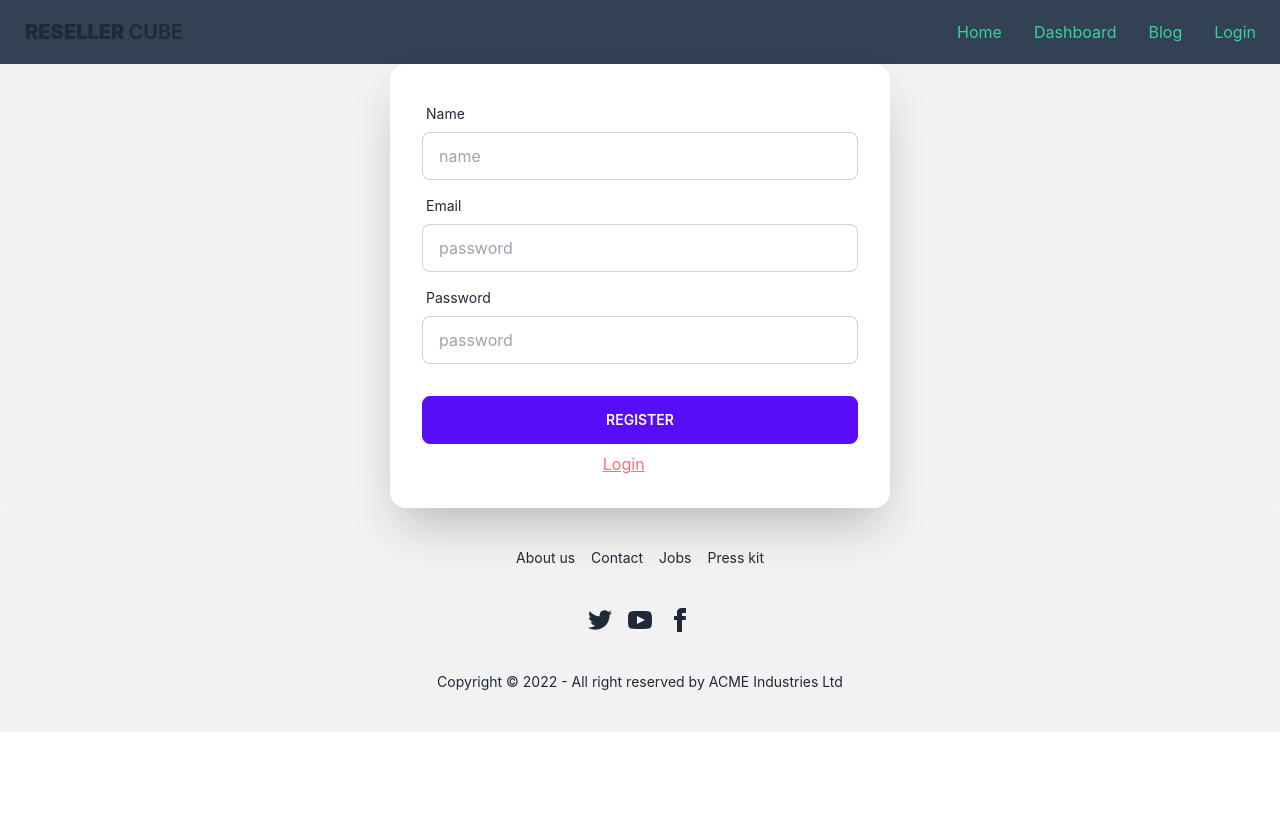
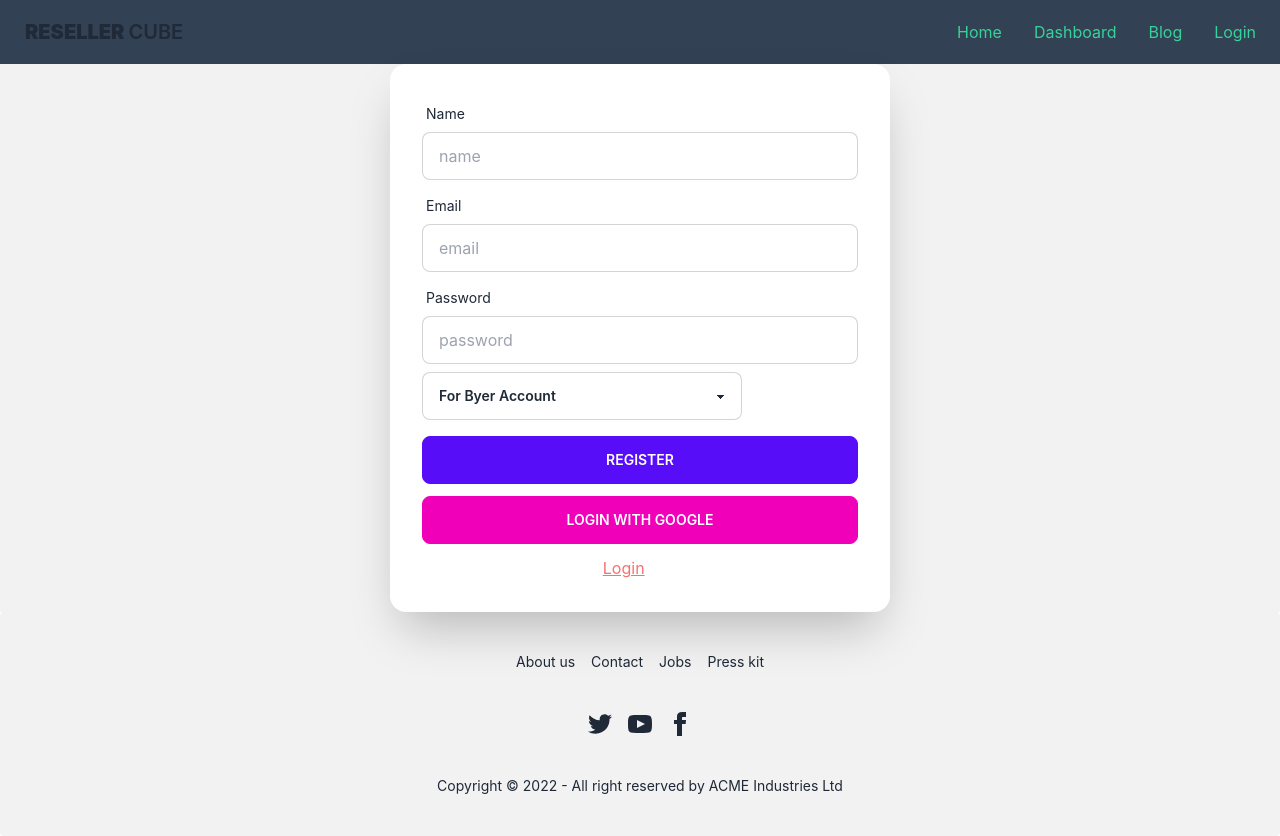
Before and after one commit to joySarkar8/resalleer-cube-client, a React (Create React App) app: page /register in a window 1280 px wide. Before the commit the page ends 800 px from the top, so only its background shows below. Built offline with nearby package versions, Linux system fonts and the light colour scheme; no server answers.

Commit message:
login and register is completed

```diff
--- a/src/Routes/MainRoutes.js
+++ b/src/Routes/MainRoutes.js
@@ -3,7 +3,6 @@ import DashboardLayout from "../layout/DashboardLayout";
 import Main from "../layout/Main";
 import AddProduct from "../pages/Dashbaord/AddProduct";
 import AllSellers from "../pages/Dashbaord/AllSellers";
-import LeftSideNav from "../pages/Dashbaord/LeftSideNav";
 import MyOrders from "../pages/Dashbaord/MyOrders";
 import Home from "../pages/Home/Home";
 import Login from "../pages/Login";
--- a/src/contexts/AuthProvider.js
+++ b/src/contexts/AuthProvider.js
@@ -1,5 +1,5 @@
-import React, { createContext } from 'react';
-import { getAuth } from 'firebase/auth'
+import React, { createContext, useEffect, useState } from 'react';
+import { createUserWithEmailAndPassword, getAuth, onAuthStateChanged, signInWithEmailAndPassword, signInWithPopup, signOut, updateProfile } from 'firebase/auth'
 import app from '../firebase/firebase.config';
 
 
@@ -8,10 +8,50 @@ export const AuthContext = createContext();
 const auth = getAuth(app);
 
 const AuthProvider = ({ children }) => {
+    const [user, setUser] = useState(null);
+    const [loader, setLoader] = useState(true);
 
+    const googleProviderLogin = (provider) => {
+        setLoader(true);
+        return signInWithPopup(auth, provider);
+    };
+
+    const createUser = (email, password) => {
+        setLoader(true);
+        return createUserWithEmailAndPassword(auth, email, password);
+    }
+
+    const login = (email, password) => {
+        return signInWithEmailAndPassword(auth, email, password);
+    }
+
+    const logOut = () => {
+        return signOut(auth);
+    }
+
+    const updateUserProfile = (profile) => {
+        return updateProfile(auth.currentUser, profile)
+    }
+
+    useEffect(() => {
+        const unsubscribe = onAuthStateChanged(auth, currentUser => {
+            setUser(currentUser);
+            setLoader(false)
+        });
+
+        return () => {
+            return unsubscribe();
+        }
+    }, [])
 
     const authInfo = {
-
+        googleProviderLogin,
+        createUser,
+        login,
+        updateUserProfile,
+        user,
+        logOut,
+        loader
     }
     return (
         <AuthContext.Provider value={authInfo}>
--- a/src/pages/Dashbaord/LeftSideNav.js
+++ b/src/pages/Dashbaord/LeftSideNav.js
@@ -6,7 +6,7 @@ const LeftSideNav = () => {
         <div>
             <NavLink className='btn btn-primary w-full mt-4 mb-4' to='/dashboard/my-orders'>My Orders</NavLink>
             <NavLink className='btn btn-primary w-full  mb-4' to='/dashboard/all-sellers'>All Sellers</NavLink>
-            <NavLink className='btn btn-primary w-full mb-4' to='/dashboard/add-product'>My Orders</NavLink>
+            <NavLink className='btn btn-primary w-full mb-4' to='/dashboard/add-product'>Add Product</NavLink>
         </div>
     );
 };
--- a/src/pages/Login.js
+++ b/src/pages/Login.js
@@ -1,7 +1,35 @@
-import React from 'react';
-import { Link } from 'react-router-dom';
+import { GoogleAuthProvider } from 'firebase/auth';
+import React, { useContext, useState } from 'react';
+import toast from 'react-hot-toast';
+import { Link, useLocation, useNavigate } from 'react-router-dom';
+import { AuthContext } from '../contexts/AuthProvider';
 
 const Login = () => {
+    const { googleProviderLogin, login } = useContext(AuthContext);
+    const [loader, setLoader] = useState(false);
+
+    const navigate = useNavigate();
+    const location = useLocation();
+
+    const from = location.state?.from?.pathname || '/';
+
+    const googleProvider = new GoogleAuthProvider();
+
+    const handleGoogleSignIn = () => {
+        setLoader(true);
+        googleProviderLogin(googleProvider)
+            .then(result => {
+                const user = result.user;
+                user && navigate(from, { replace: true })
+                toast.success('Google Login Successfull!')
+                // console.log(user);
+            })
+            .catch(e => {
+                toast.error(e.message);
+                setLoader(false);
+            })
+
+    }
 
     const handleSubmit = (event) => {
         event.preventDefault();
@@ -9,14 +37,26 @@ const Login = () => {
         const form = event.target;
         const email = form.email.value;
         const password = form.password.value;
+        console.log(email, password);
 
-        console.log(email, password);
+        setLoader(true)
+        login(email, password)
+            .then(result => {
+                form.reset();
+                toast.success('Login Successfull!')
+                navigate('/')
+            })
+            .catch(e => {
+                toast.error(e.message);
+                setLoader(false);
+            })
     }
+
 
     return (
         <div className="hero bg-base-200">
             <div className="card flex-shrink-0 shadow-2xl bg-base-100 w-[500px]">
-                <form onSubmit={handleSubmit} className="card-body">
+                <form onSubmit={handleSubmit} className="card-body pb-3">
                     <div className="form-control">
                         <label className="label">
                             <span className="label-text">Email</span>
@@ -29,11 +69,17 @@ const Login = () => {
                         </label>
                         <input name='password' type="password" placeholder="password" className="input input-bordered" />
                     </div>
-                    <div className="form-control mt-6">
-                        <button className="btn btn-primary">Login</button>
+                    <div className="form-control mt-2">
+                        <button className="btn btn-primary">{loader ? <div className=''>
+                            <div style={{ borderTopColor: "transparent" }}
+                                className="w-8 h-8 border-4 border-blue-400 border-dashed rounded-full animate-spin"></div>
+                        </div> : 'Login'}</button>
                     </div>
-                    <p className='text-white'>New member? <Link to='/register' className='underline text-red-400'>Register</Link> here.</p>
                 </form>
+
+                <div className='pl-8 pr-8'><button onClick={handleGoogleSignIn} className="btn btn-secondary w-full">Login with Google</button></div>
+                <p className='text-white mt-3 mb-8 ml-8'>New User Please <Link className='underline text-red-400' to='/register'>Register</Link> here.</p>
+
             </div>
         </div>
     );
--- a/src/pages/Register.js
+++ b/src/pages/Register.js
@@ -1,7 +1,31 @@
-import React from 'react';
-import { Link } from 'react-router-dom';
+import { GoogleAuthProvider } from 'firebase/auth';
+import React, { useContext, useState } from 'react';
+import toast from 'react-hot-toast';
+import { Link, useNavigate } from 'react-router-dom';
+import { AuthContext } from '../contexts/AuthProvider';
 
 const Register = () => {
+    const { googleProviderLogin, createUser, updateUserProfile } = useContext(AuthContext);
+    const [loader, setLoader] = useState(false);
+
+    const navigate = useNavigate();
+
+    const googleProvider = new GoogleAuthProvider();
+
+    const handleGoogleSignIn = () => {
+        setLoader(true);
+        googleProviderLogin(googleProvider)
+            .then(() => {
+                navigate('/')
+                toast.success('Google Login Successfull!')
+            })
+            .catch(e => {
+                toast.error(e.message);
+                setLoader(false);
+            });
+    };
+
+
 
     const handleSubmit = (event) => {
         event.preventDefault();
@@ -10,13 +34,33 @@ const Register = () => {
         const name = form.name.value;
         const email = form.email.value;
         const password = form.password.value;
+        const selection = form.selection.value;
+        console.log(name, email, password, selection);
 
-        console.log(name, email, password);
+        setLoader(true)
+        createUser(email, password)
+            .then(() => {
+                form.reset();
+                handleUpdateProfile(name);
+                navigate('/')
+                toast.success('Create Account Successfull!')
+            })
+            .catch(e => {
+                toast.error(e.message);
+                setLoader(false);
+            })
+    }
+
+    const handleUpdateProfile = (name, photoURL) => {
+        const profile = { displayName: name, photoURL: photoURL }
+        updateUserProfile(profile)
+            .then(() => { })
+            .catch(e => toast.error(e.message))
     }
     return (
         <div className="hero bg-base-200">
             <div className="card flex-shrink-0 shadow-2xl bg-base-100 w-[500px]">
-                <form onSubmit={handleSubmit} className="card-body">
+                <form onSubmit={handleSubmit} className="card-body pb-3">
                     <div className="form-control">
                         <label className="label">
                             <span className="label-text">Name</span>
@@ -27,7 +71,7 @@ const Register = () => {
                         <label className="label">
                             <span className="label-text">Email</span>
                         </label>
-                        <input name='email' type="email" placeholder="password" className="input input-bordered" />
+                        <input name='email' type="email" placeholder="email" className="input input-bordered" />
                     </div>
                     <div className="form-control">
                         <label className="label">
@@ -35,11 +79,21 @@ const Register = () => {
                         </label>
                         <input name='password' type="password" placeholder="password" className="input input-bordered" />
                     </div>
-                    <div className="form-control mt-6">
-                        <button className="btn btn-primary">Register</button>
+                    <select name='selection' className="select select-bordered w-full max-w-xs">
+                        <option defaultValue>For Byer Account</option>
+                        <option>For Seller Account</option>
+                    </select>
+                    <div className="form-control mt-2">
+                        <button className="btn btn-primary">{loader ? <div className=''>
+                            <div style={{ borderTopColor: "transparent" }}
+                                className="w-8 h-8 border-4 border-blue-400 border-dashed rounded-full animate-spin"></div>
+                        </div> : 'Register'}</button>
                     </div>
-                    <p className='text-white'>Allready have account? <Link className='underline text-red-400' to='/login'>Login</Link> here.</p>
                 </form>
+
+                <div className='pl-8 pr-8'><button onClick={handleGoogleSignIn} className="btn btn-secondary w-full">Login with Google</button></div>
+
+                <p className='text-white mt-3 mb-8 ml-8'>Allready have account? <Link className='underline text-red-400' to='/login'>Login</Link> here.</p>
             </div>
         </div>
     );
```
